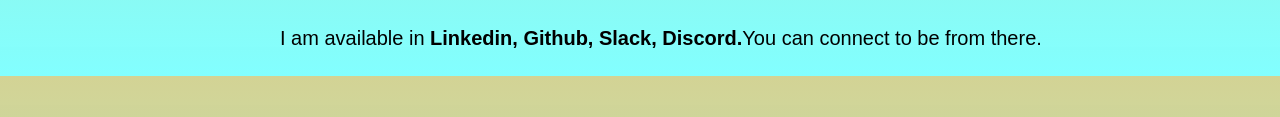
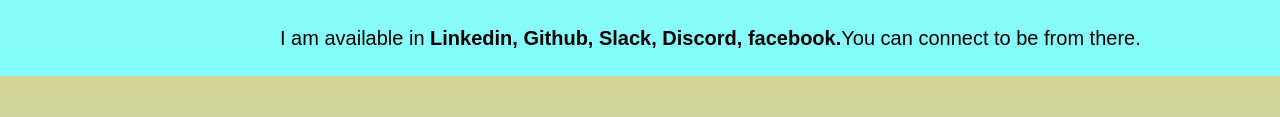
Before and after one commit to Dipajoshi/My-Portfoilo, a plain HTML site: page index.html in a window 1280 px wide. Shown: the part 1524-1641 px from the top of the page. Drawn offline with Linux system fonts and the light colour scheme.

Commit message:
Update index.html

```diff
--- a/index.html
+++ b/index.html
@@ -73,7 +73,7 @@
                     </div>
                 </div>
                 <p style="margin-left:280px; font-size:20px;">
-                    I am available in <strong>Linkedin, Github, Slack, Discord.</strong>You can connect to be from
+                    I am available in <strong>Linkedin, Github, Slack, Discord, facebook.</strong>You can connect to be from
                     there.
                 </p>
                 </p>
```
